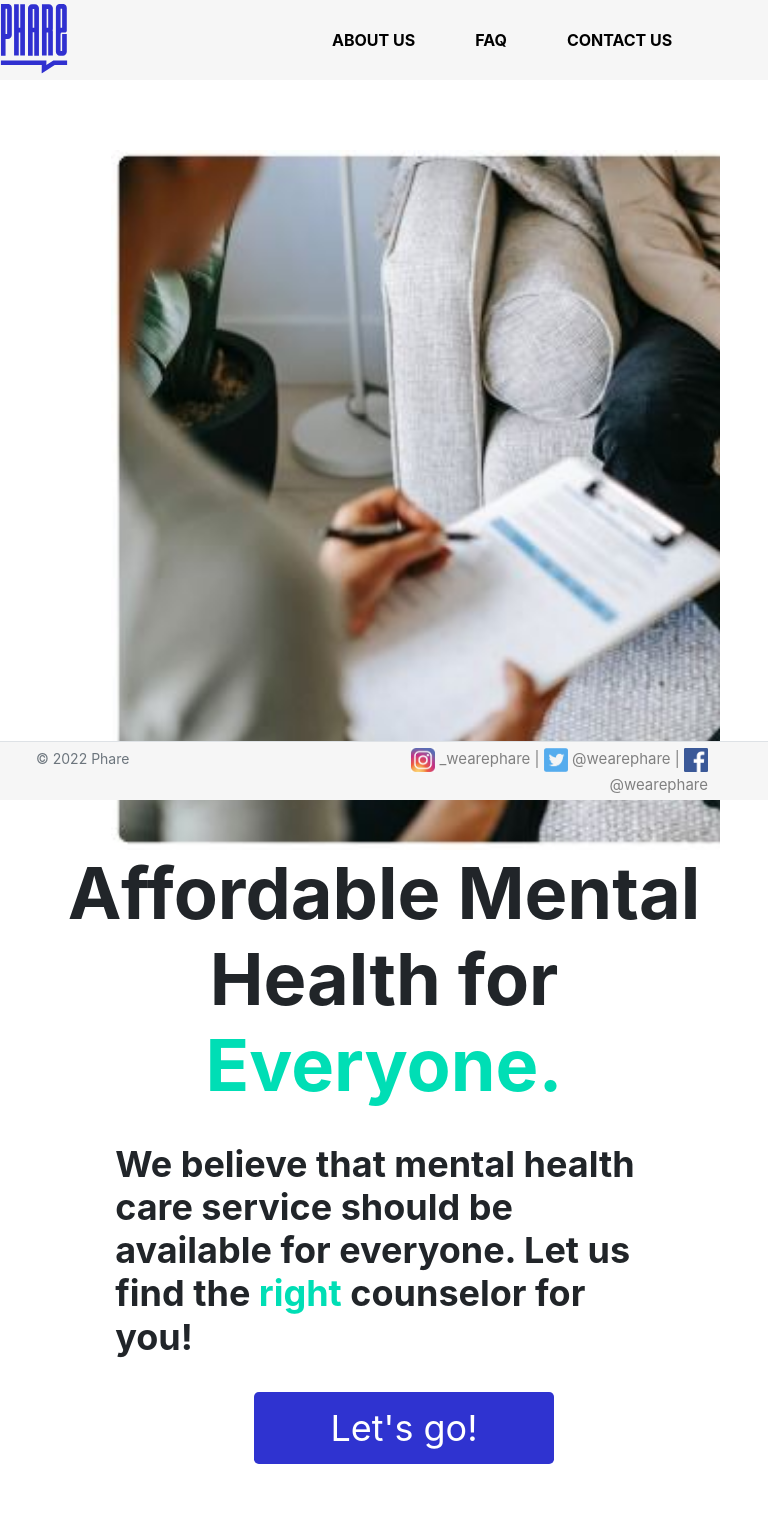
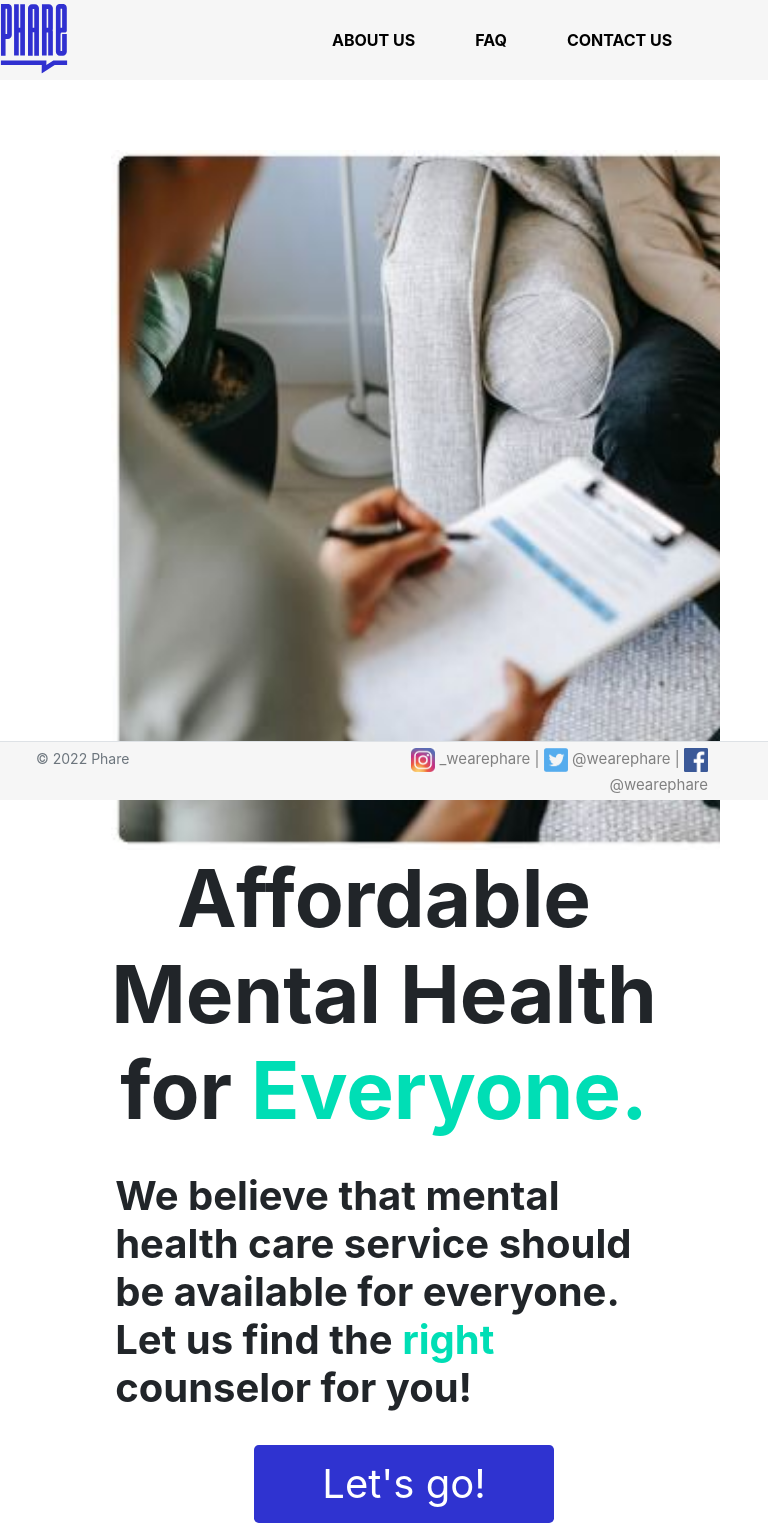
Before and after one commit to imcinnes31/Pricing-Tool, a React (Create React App) app in the folder client/: page / in a window 768 px wide. Shown: the top 1540 px of the page. Before the commit the page ends 1512 px from the top, so only its background shows below. Built offline with nearby package versions, Linux system fonts and the light colour scheme.

Commit message:
Increased Font Size for Tablet Display
Increased font size from 72 to 80px for .homeContainer h1 and font size from 36 to 40px for .homeContainer h3 and .homeContainer .btn

```diff
--- a/client/src/assets/css/App.css
+++ b/client/src/assets/css/App.css
@@ -471,12 +471,12 @@ button:focus {
   /* home page */
 
   .homeContainer h1 {
-    font-size: 72px;
+    font-size: 80px;
     text-align: center;
   }
 
   .homeContainer h3 {
-    font-size: 36px;
+    font-size: 40px;
   }
 
   .homeContainer .carousel-item {
@@ -485,7 +485,7 @@ button:focus {
   }
 
   .homeContainer .btn {
-    font-size: 36px;
+    font-size: 40px;
     width: 300px;
   }
 
```
Also changed, not shown: 1 other file (tests, documents, lock files or other folders).
